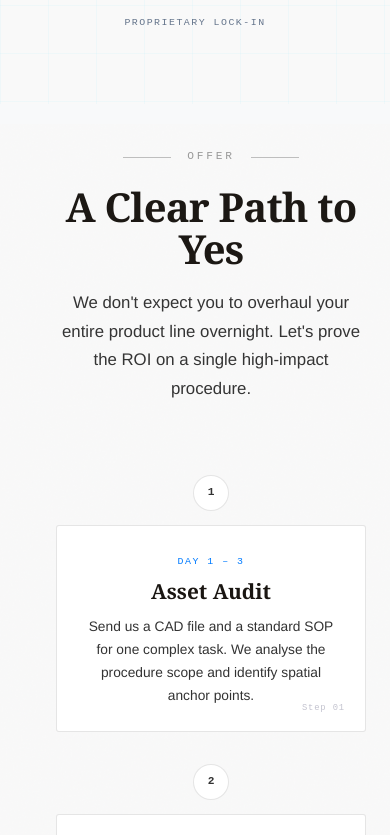
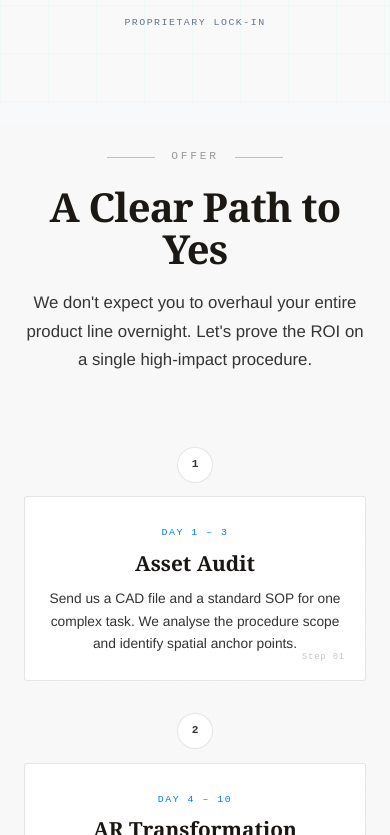
Before and after one commit to MrDeerhurst/OlafurDesign, a Vue app: page / in a window 390 px wide. Shown: the part 3929-4764 px from the top of the page. Built offline with nearby package versions, Linux system fonts and the light colour scheme.

Commit message:
smallfix 4

```diff
--- a/src/components/Roadmap.vue
+++ b/src/components/Roadmap.vue
@@ -539,7 +539,7 @@ const scrollToSection = (sectionId) => {
 /* ─── Responsive ─── */
 @media (max-width: 720px) {
   .derisk {
-    padding: 1.5rem 1.5rem 1.5rem 3.5rem;
+    padding: 1.5rem;
   }
   .timeline {
     grid-template-columns: 1fr;
```
